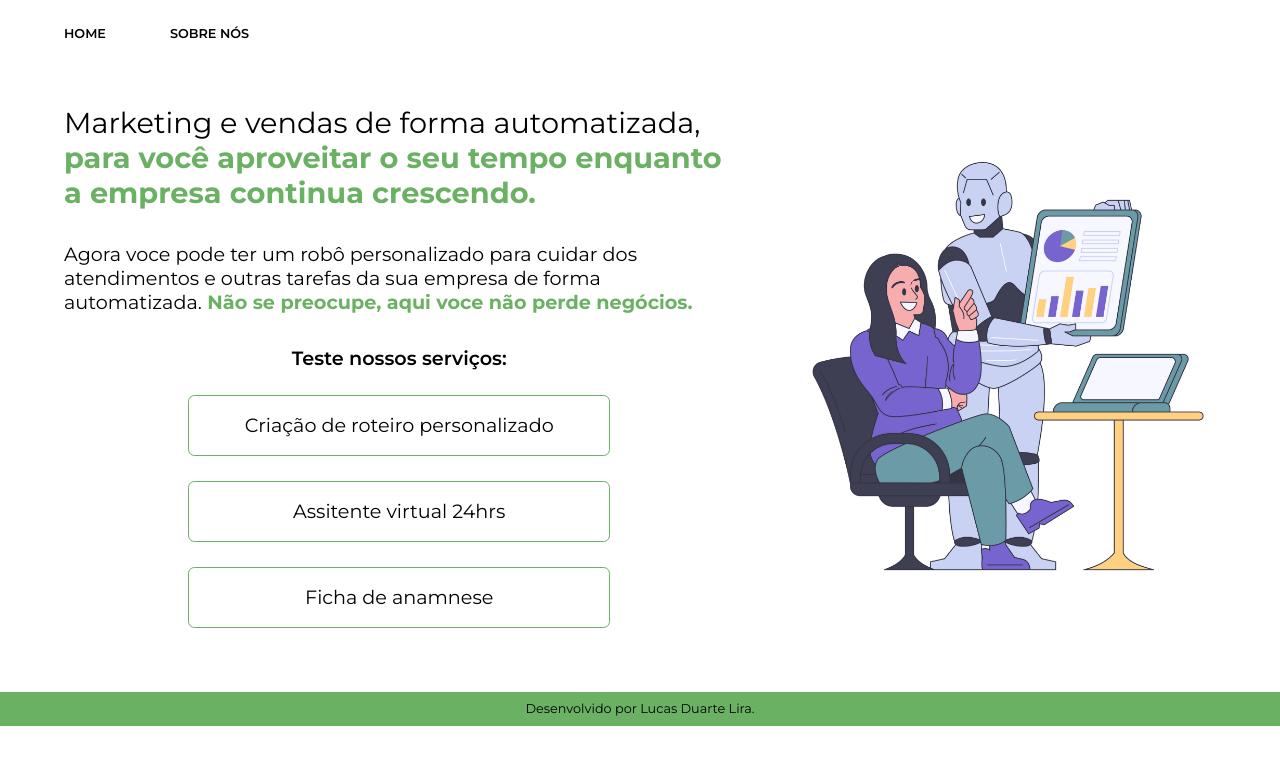
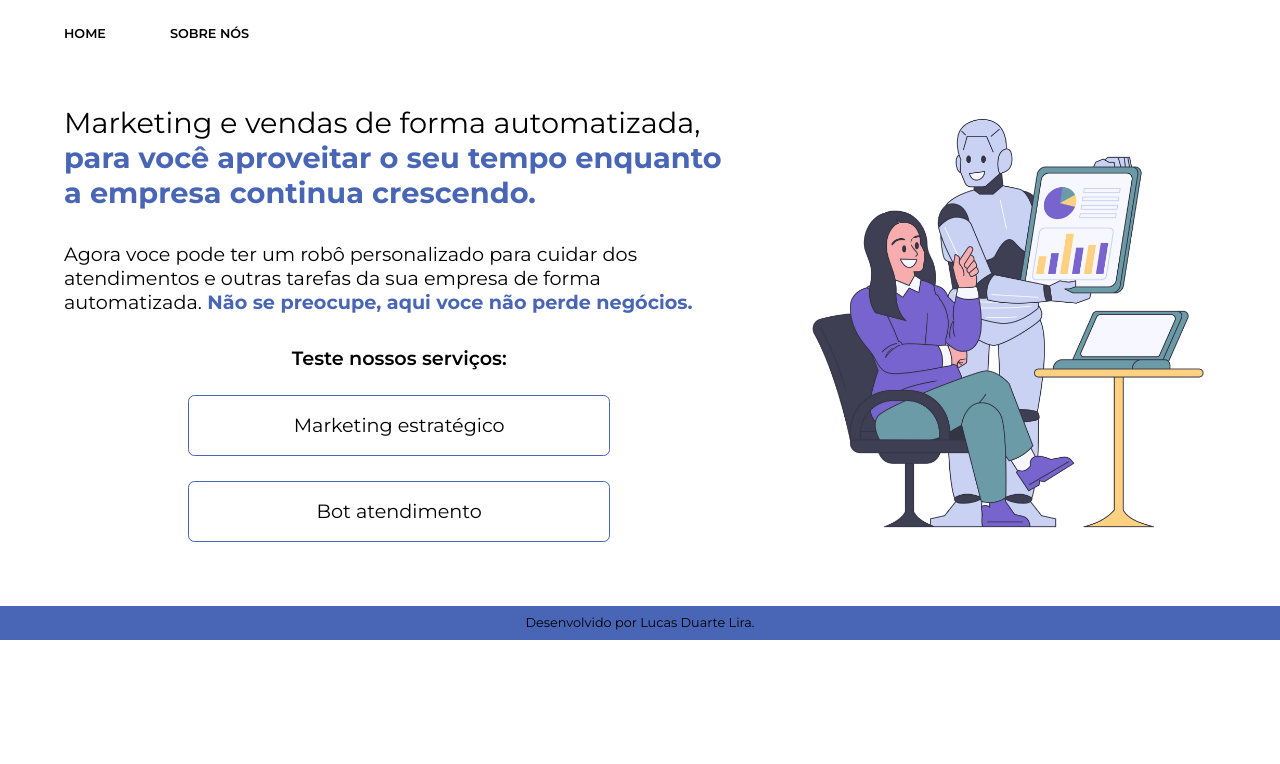
Before and after one commit to Lucasduartelira/plataforma-leads, a plain HTML site: page index.html in a window 1280 px wide. Drawn offline with Linux system fonts and the light colour scheme.

Commit message:
primeiro commit

```diff
--- a/Style/style.css
+++ b/Style/style.css
@@ -3,8 +3,8 @@
 
 :root {
     --cor-primaria: #000000;
-    --cor-secundaria: #f0f8ff;
-    --cor-terciaria: #6ab164;
+    --cor-secundaria: hsl(208, 48%, 59%);
+    --cor-terciaria: #4865b6;
 
     --fonte-primaria: "Krona One", sans-serif;
     --fonte-secundaria: "Montserrat", sans-serif;
--- a/index.html
+++ b/index.html
@@ -22,15 +22,11 @@
                 <h2 class=" texto__botao">Teste nossos serviços:</h2>
             <a class="botao__link1" href="file:///C:/Users/Lenovo/OneDrive/Desktop/ESTUDO%20PROGRAMA%C3%87%C3%83O/FORMULARIO%20LEADS/index.html">
 
-                Criação de roteiro personalizado
+                Marketing estratégico
             </a>
             <a class="botao__link1" href="file:///C:/Users/Lenovo/OneDrive/Desktop/ESTUDO%20PROGRAMA%C3%87%C3%83O/FORMULARIO%20LEADS/index.html">
 
-                Assitente virtual 24hrs
-            </a>
-            <a class="botao__link1" href="file:///C:/Users/Lenovo/OneDrive/Desktop/ESTUDO%20PROGRAMA%C3%87%C3%83O/FORMULARIO%20LEADS/index.html">
-
-                Ficha de anamnese
+                Bot atendimento
             </a>
             </div>
         </section>
```
